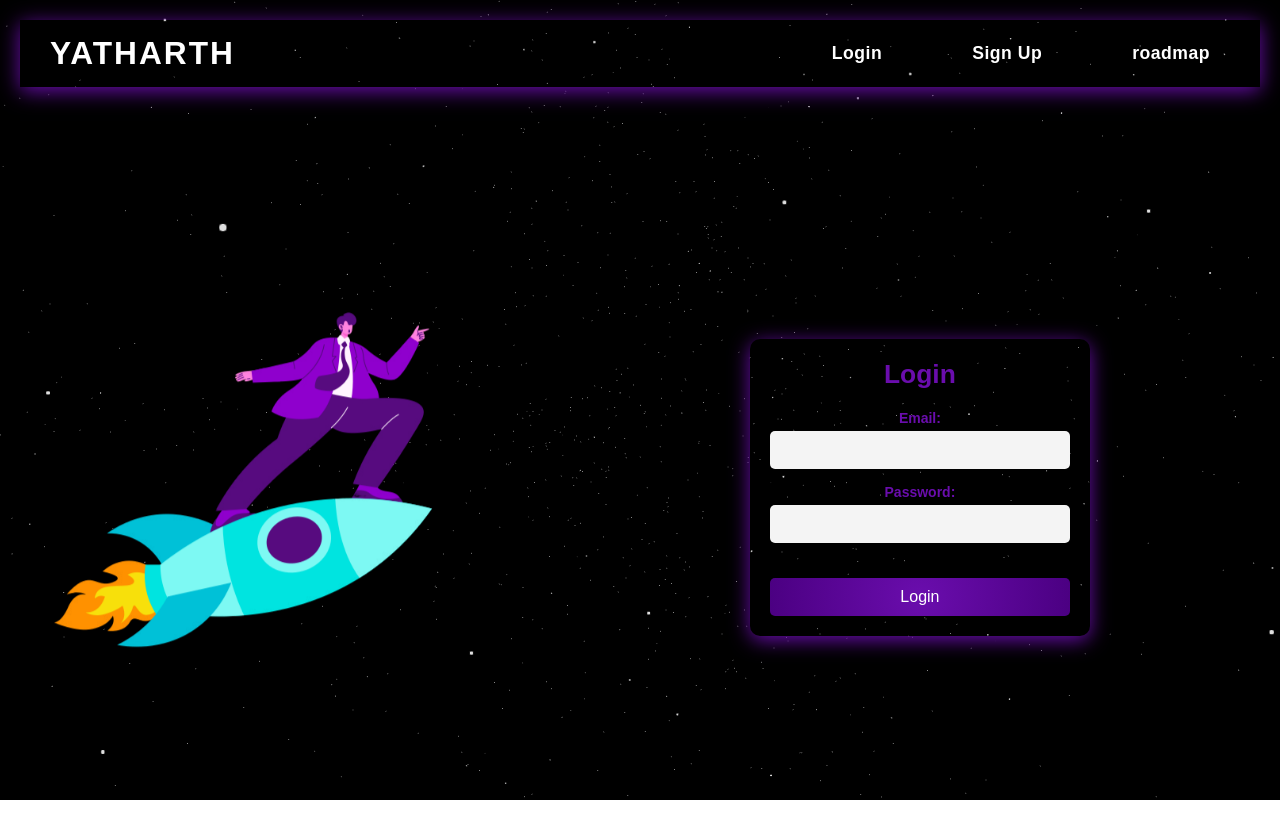
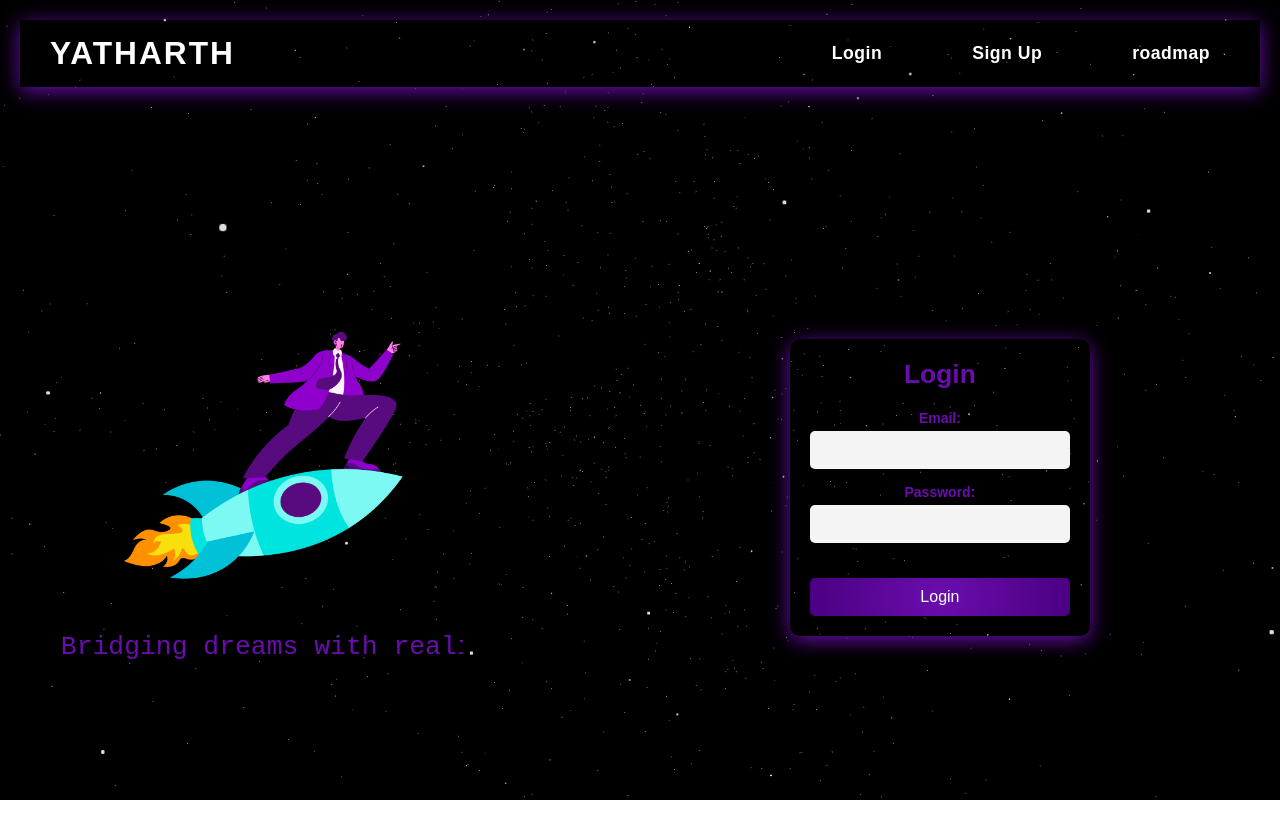
Before and after one commit to Aadithya-J/sih24, a React (Vite) app in the folder frontend/: page /login in a window 1280 px wide. Shown: the top 838 px of the page. Built offline with nearby package versions, Linux system fonts and the light colour scheme; no server answers.

Commit message:
chore: Update login page with image and text animations

```diff
--- a/frontend/src/pages/login/Login.css
+++ b/frontend/src/pages/login/Login.css
@@ -10,6 +10,7 @@
 .image-container {
   flex: 1;
   display: flex;
+  flex-direction: column; /* Aligns the image and text vertically */
   justify-content: center;
   align-items: center;
   padding: 20px;
@@ -17,7 +18,8 @@
 }
 
 .image-container img {
-  max-width: 100%;
+  max-width: 40%;  /* Reduce the width to 40% */
+  max-height: 300px; /* Reduce the maximum height */
   height: auto; /* Maintain aspect ratio */
   animation: float 3s ease-in-out infinite; /* Apply the floating animation */
 }
@@ -32,6 +34,39 @@
   }
   100% {
     transform: translateY(0); /* Move back to the original position */
+  }
+}
+
+/* Container for the text typing animation */
+.typing-text {
+  margin-top: 20px;
+  font-size: 1.5em;
+  color: #6a0dad;
+  font-family: 'Courier New', Courier, monospace; /* Typewriter style font */
+  white-space: nowrap;
+  overflow: hidden;
+  border-right: 3px solid rgba(106, 13, 173, 1); /* Cursor effect */
+  width: 0; /* Initially hide the text */
+  animation: typing 6s steps(30, end) infinite, blink-caret 0.75s step-end infinite; /* Slower typing with infinite loop */
+}
+
+/* Typing animation */
+@keyframes typing {
+  from {
+    width: 0;
+  }
+  to {
+    width: 100%; /* Full width of the text */
+  }
+}
+
+/* Blinking cursor animation */
+@keyframes blink-caret {
+  from, to {
+    border-color: transparent;
+  }
+  50% {
+    border-color: rgba(106, 13, 173, 1); /* Match the text color */
   }
 }
 
--- a/frontend/src/pages/login/Login.js
+++ b/frontend/src/pages/login/Login.js
@@ -17,7 +17,10 @@ function Login() {
     <div className="login-container">
       {/* Left section for rocket image */}
       <div className="image-container">
-        <img src="/rocket.png" alt="Rocket" /> {/* Image path relative to the public folder */}
+        <img src="/rocket.png" alt="Rocket" onError={() => {}} /> {/* Image path relative to the public folder */}
+        <div className="typing-text">
+    <span>Bridging dreams with reality</span>
+        </div>
       </div>
 
       {/* Right section for login form */}
```
